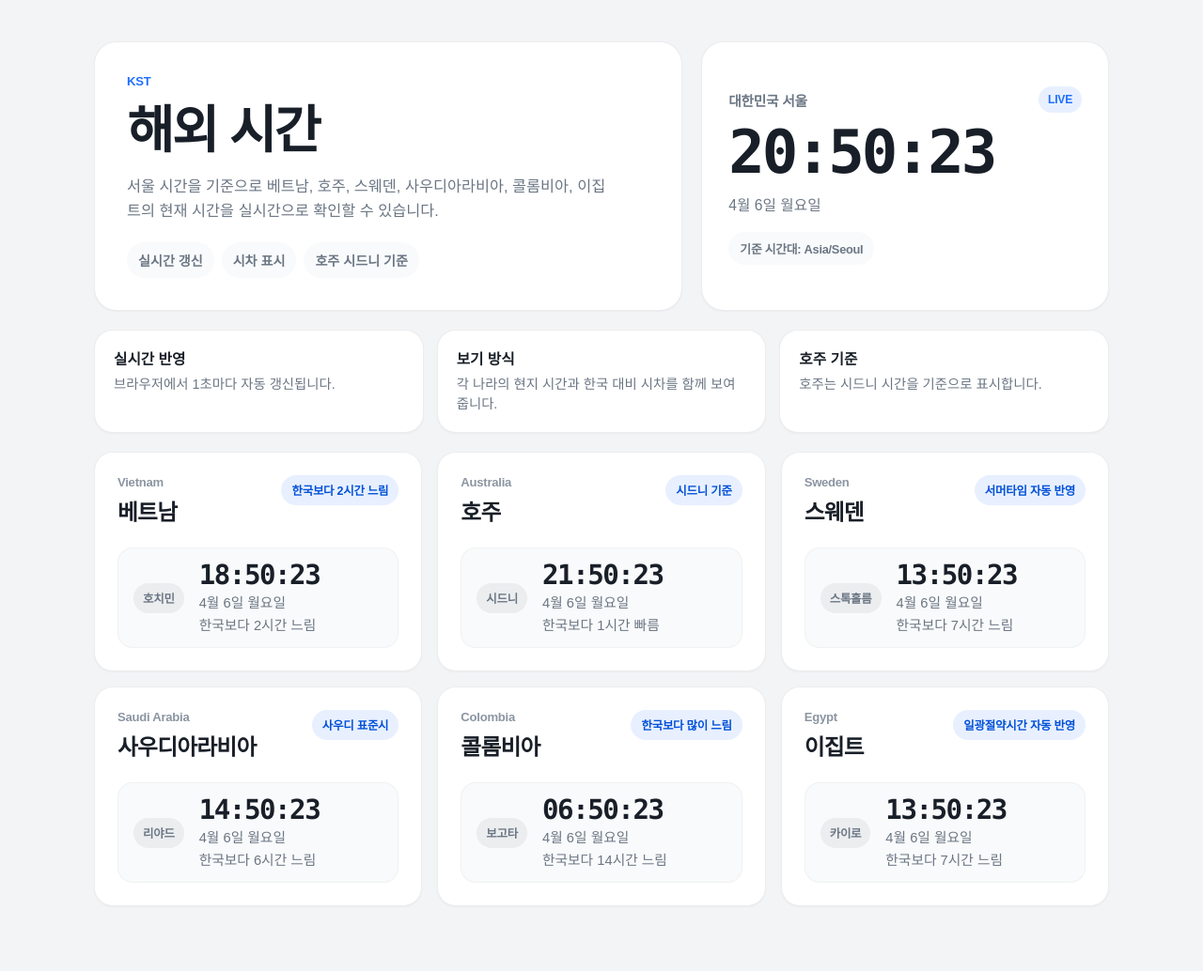
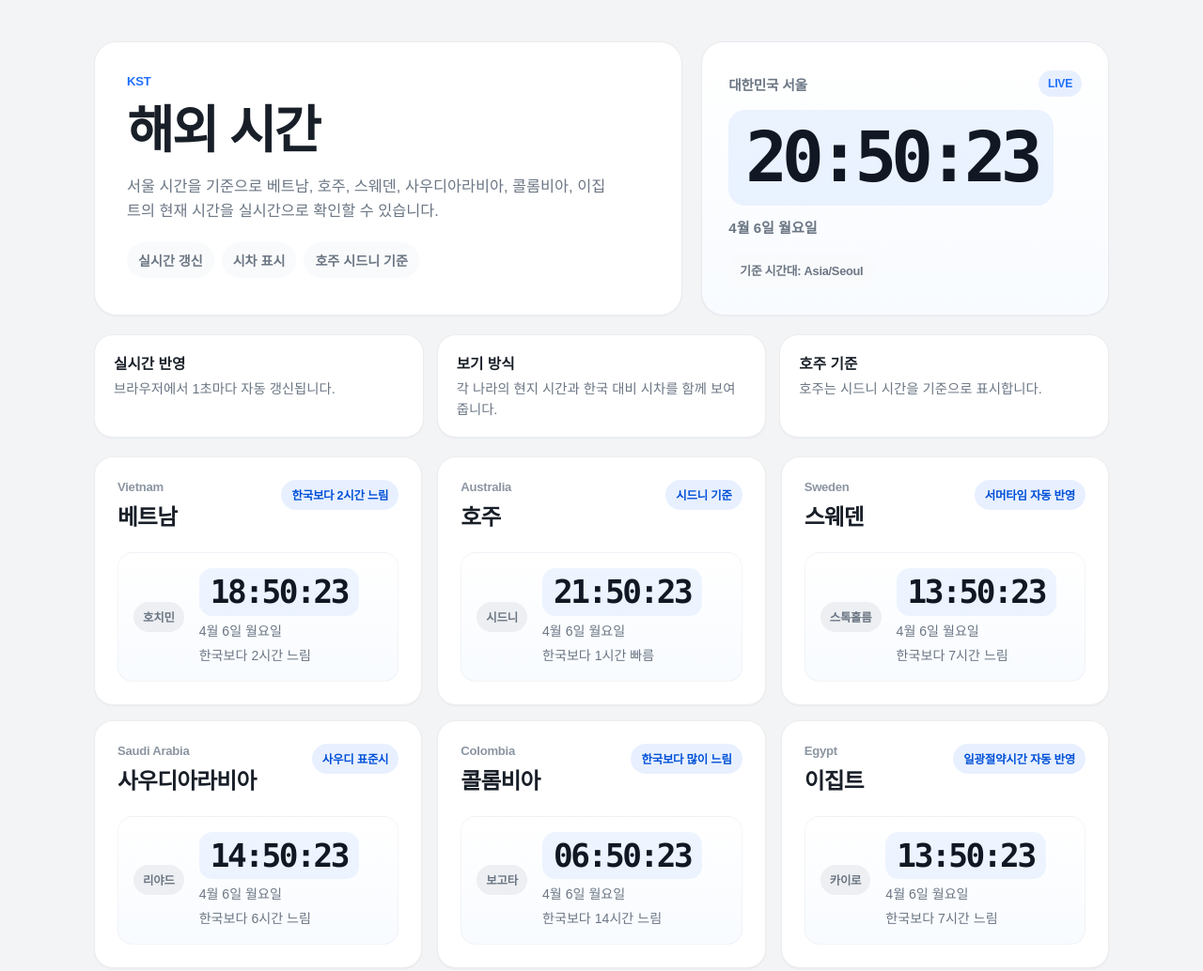
Before and after one commit to ericheo123/kst-world-time, a website built with Vite: page index.html in a window 1280 px wide. Shown: the whole page at 94% size. Built offline with nearby package versions, Linux system fonts and the light colour scheme; a web font is replaced by a local one.

Commit message:
Improve time readability

```diff
--- a/styles.css
+++ b/styles.css
@@ -111,6 +111,7 @@ h1 {
   display: flex;
   flex-direction: column;
   justify-content: center;
+  background: linear-gradient(180deg, #ffffff 0%, #f8fbff 100%);
 }
 
 .panel-head {
@@ -137,19 +138,27 @@ h1 {
 }
 
 .primary-time {
-  margin-top: 10px;
+  display: inline-block;
+  width: fit-content;
+  margin-top: 14px;
+  padding: 14px 18px;
+  border-radius: 18px;
+  background: rgba(31, 111, 255, 0.08);
+  color: #111723;
   font-family:
     ui-monospace, SFMono-Regular, SF Mono, Menlo, Consolas, Liberation Mono, monospace;
-  font-size: clamp(2.8rem, 5vw, 4.1rem);
-  font-weight: 700;
+  font-size: clamp(3.2rem, 5.8vw, 4.8rem);
+  font-weight: 800;
   line-height: 1;
-  letter-spacing: -0.05em;
+  letter-spacing: -0.08em;
+  font-variant-numeric: tabular-nums;
 }
 
 .primary-date {
   margin-top: 12px;
   color: var(--muted);
-  font-size: 0.98rem;
+  font-size: 0.94rem;
+  font-weight: 600;
 }
 
 .panel-chip {
@@ -266,9 +275,9 @@ h1 {
   grid-template-columns: auto 1fr;
   gap: 12px 16px;
   align-items: center;
-  padding: 14px 16px;
+  padding: 16px;
   border-radius: 16px;
-  background: var(--surface-soft);
+  background: linear-gradient(180deg, #ffffff 0%, #f8fbff 100%);
   border: 1px solid rgba(25, 31, 40, 0.04);
 }
 
@@ -285,22 +294,30 @@ h1 {
 .city-meta {
   display: flex;
   flex-direction: column;
-  gap: 3px;
+  gap: 6px;
 }
 
 .city-time {
+  display: inline-block;
+  width: fit-content;
+  padding: 8px 12px;
+  border-radius: 14px;
+  background: rgba(31, 111, 255, 0.07);
+  color: #111723;
   font-family:
     ui-monospace, SFMono-Regular, SF Mono, Menlo, Consolas, Liberation Mono, monospace;
-  font-size: 1.82rem;
-  font-weight: 700;
+  font-size: 2.15rem;
+  font-weight: 800;
   line-height: 1;
-  letter-spacing: -0.05em;
+  letter-spacing: -0.07em;
+  font-variant-numeric: tabular-nums;
 }
 
 .city-date,
 .city-difference {
   color: var(--muted);
-  font-size: 0.92rem;
+  font-size: 0.88rem;
+  line-height: 1.45;
 }
 
 .hero-copy,
```
